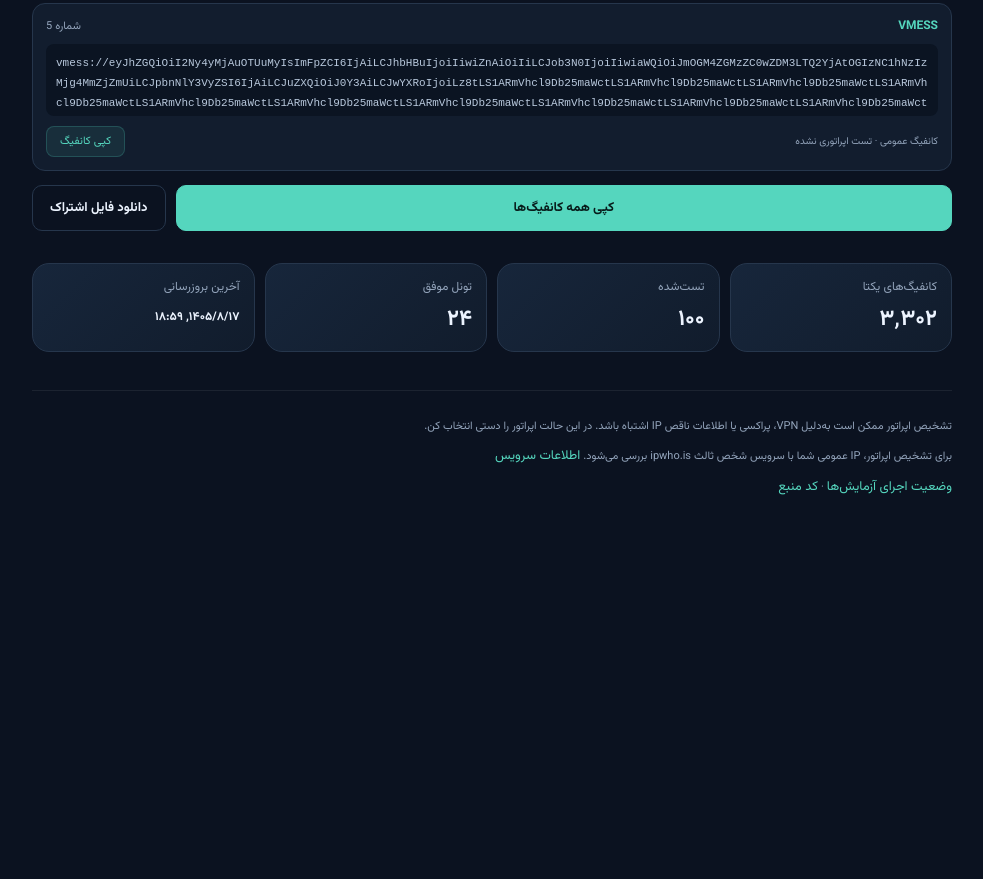
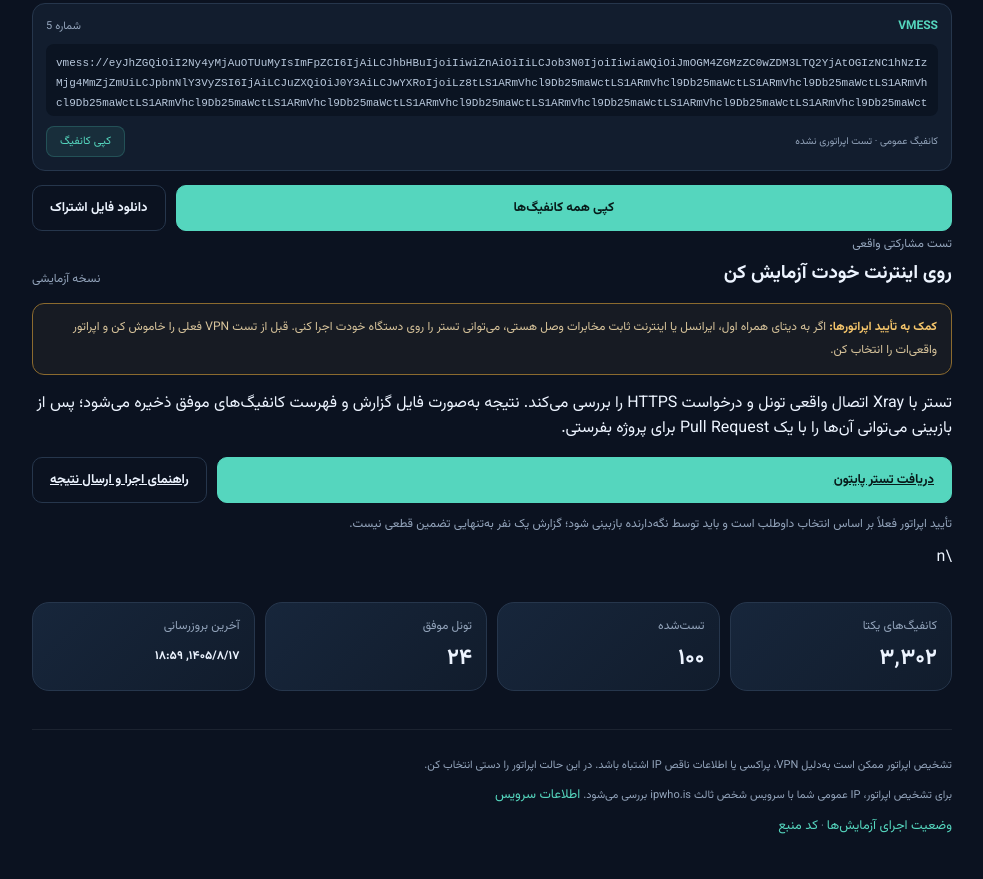
Before and after one commit to mohamadam75/scan_link, a plain HTML site: page web/index.html in a window 1280 px wide. Shown: the part 1520-2399 px from the top of the page, without its empty margins (148-1131 px from the left). Before the commit the page ends 2060 px from the top, so only its background shows below. Drawn offline with Linux system fonts and the light colour scheme; no server answers.

Commit message:
feat(web): add community ISP testing entry point

```diff
--- a/web/index.html
+++ b/web/index.html
@@ -58,7 +58,21 @@
       </div>
     </section>
 
-    <section class="stats-grid" aria-label="آمار آخرین بررسی">
+
+    <section class="community-section">
+      <div class="section-heading">
+        <div><span class="muted small">تست مشارکتی واقعی</span><h2>روی اینترنت خودت آزمایش کن</h2></div>
+        <span class="manual-hint">نسخه آزمایشی</span>
+      </div>
+      <div class="notice"><strong>کمک به تأیید اپراتورها:</strong> اگر به دیتای همراه اول، ایرانسل یا اینترنت ثابت مخابرات وصل هستی، می‌توانی تستر را روی دستگاه خودت اجرا کنی. قبل از تست VPN فعلی را خاموش کن و اپراتور واقعی‌ات را انتخاب کن.</div>
+      <p class="community-copy">تستر با Xray اتصال واقعی تونل و درخواست HTTPS را بررسی می‌کند. نتیجه به‌صورت فایل گزارش و فهرست کانفیگ‌های موفق ذخیره می‌شود؛ پس از بازبینی می‌توانی آن‌ها را با یک Pull Request برای پروژه بفرستی.</p>
+      <div class="list-actions">
+        <a class="primary-button community-link" href="https://raw.githubusercontent.com/mohamadam75/scan_link/feature/community-isp-tester/community_tester.py" target="_blank" rel="noreferrer">دریافت تستر پایتون</a>
+        <a class="secondary-button community-link" href="https://github.com/mohamadam75/scan_link/blob/feature/community-isp-tester/COMMUNITY_TESTING.md" target="_blank" rel="noreferrer">راهنمای اجرا و ارسال نتیجه</a>
+      </div>
+      <p class="muted small">تأیید اپراتور فعلاً بر اساس انتخاب داوطلب است و باید توسط نگه‌دارنده بازبینی شود؛ گزارش یک نفر به‌تنهایی تضمین قطعی نیست.</p>
+    </section>
+\n    <section class="stats-grid" aria-label="آمار آخرین بررسی">
       <div class="stat-card"><span class="muted small">کانفیگ‌های یکتا</span><strong id="stat-total">—</strong></div>
       <div class="stat-card"><span class="muted small">تست‌شده</span><strong id="stat-tested">—</strong></div>
       <div class="stat-card"><span class="muted small">تونل موفق</span><strong id="stat-working">—</strong></div>
```
